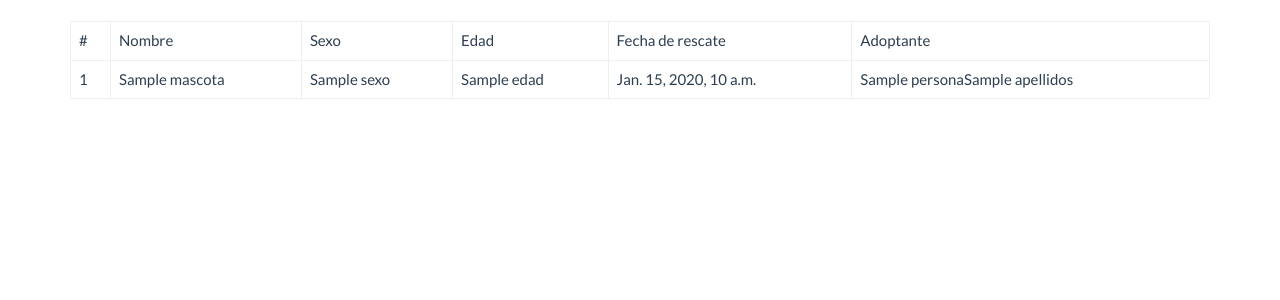
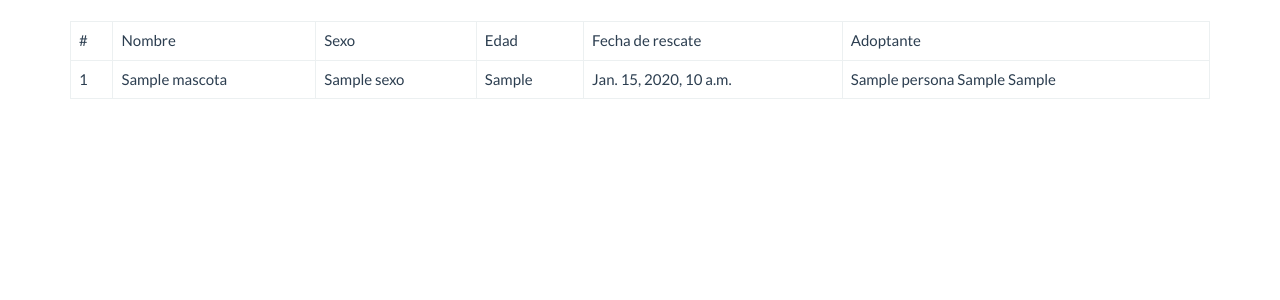
Before and after one commit to JesusBrito/Mascotas, a Django app: template refugio/templates/mascota/mascota_list.html in a window 1280 px wide. Shown: the part 64-364 px from the top of the page. Run offline with Django 3.2, Linux system fonts and the light colour scheme; the template is opened without the code that fills it: most values are stand-ins (such as "Sample title", 1, 10 or a date in 2020); some libraries are stand-ins or nearby versions.

```diff
--- a/refugio/templates/mascota/mascota_list.html
+++ b/refugio/templates/mascota/mascota_list.html
@@ -18,9 +18,9 @@
 			<td>{{ mascota.id }}</td>
 			<td>{{ mascota.nombre }}</td>
 			<td>{{ mascota.sexo }}</td>
-			<td>{{ mascota.edad }}</td>
-			<td>{{ mascota.fecha_rescate }}</td>
-			<td>{{ mascota.persona.nombre }}{{ mascota.persona.apellidos }}</td>
+			<td>{{ mascota.edad_aprox }}</td>
+			<td>{{ mascota.fecha_res }}</td>
+			<td>{{ mascota.persona.nombre }} {{ mascota.persona.apellidoPat }} {{ mascota.persona.apellidoMat }}</td>
 		</tr>
 		{% endfor %}
 		{% else %}
```
